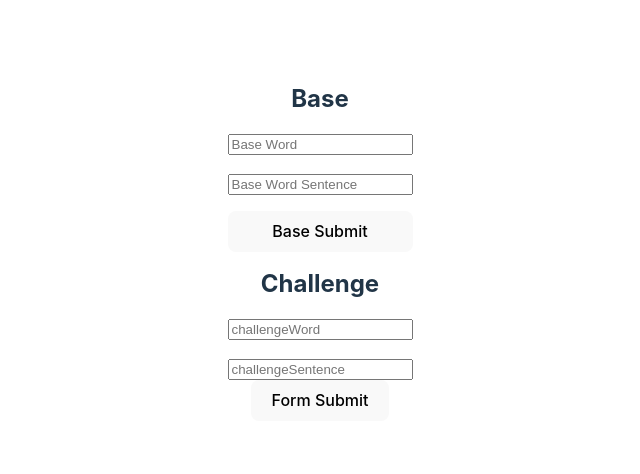
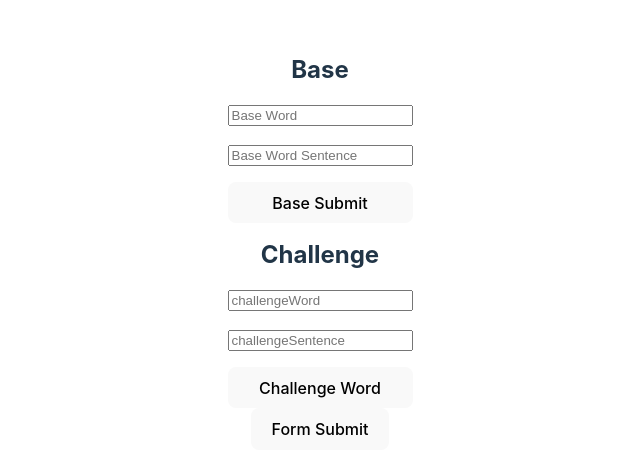
Before and after one commit to InstincDev/spellwell-frontend, a React (Vite) app: page /test in a window 1280 px wide. Shown: the part 156-630 px from the top of the page, without its empty margins (320-960 px from the left). Built offline with nearby package versions, Linux system fonts and the light colour scheme.

Commit message:
validate challenge words and sentences, add individual words and sentences to the base and challange object list

```diff
--- a/src/components/organisms/CreateTestForm/CreateTestForm.jsx
+++ b/src/components/organisms/CreateTestForm/CreateTestForm.jsx
@@ -13,15 +13,24 @@ export function CreateTestForm() {
     Data structure for Base & Challenge
     [{word: "", sentence: ""}]
     */
+
     const [baseWordLists, setBaseWordLists] = useState([]);
     const [challengeWordLists, setChallengeWordLists] = useState([]);
+
+    function addBaseWord(baseWordObj) {
+        setBaseWordLists([...baseWordLists, baseWordObj]);
+    }
+
+    function addChallengeWord(challengeWordObj) {
+        setChallengeWordLists([...challengeWordLists, challengeWordObj]);
+    }
 
     return (
         <form onSubmit={handleSubmit}>
             <h2>Base</h2>
-            <BaseWordsInput />
+            <BaseWordsInput addBaseWord={addBaseWord} />
             <h2>Challenge</h2>
-            <ChallengeWordsInput />
+            <ChallengeWordsInput addChallengeWord={addChallengeWord} />
 
             <button type="submit">Form Submit</button>
         </form>
@@ -31,7 +40,7 @@ export function CreateTestForm() {
 /* TODO:
     validation
 */
-function BaseWordsInput() {
+function BaseWordsInput({ addBaseWord }) {
     const [word, setWord] = useState("");
     const [sentence, setSentence] = useState("");
     const [submittedWordInputError, setSubmittedWordInputError] =
@@ -50,20 +59,30 @@ function BaseWordsInput() {
 
         {
             word.split("").forEach((e) => {
-                console.log(e);
                 if (Number.isInteger(parseInt(e)))
                     setSubmittedWordInputError("Cannot Contain Numbers");
             });
 
             sentence.split("").forEach((e) => {
-                console.log(e);
                 if (Number.isInteger(parseInt(e)))
                     setSubmittedSentenceInputError("Cannot Contain Numbers");
             });
         }
+        if (
+            submittedWordInputError !== null ||
+            submittedSentenceInputError !== null
+        )return;
 
-        // const cleanSentence = sentence.trim()
-        // const cleanWord = word.split("").filter(e => e !== ' ').join("").toLowerCase()
+        const cleanSentence = sentence.trim();
+        const cleanWord = word
+            .split("")
+            .filter((e) => e !== " ")
+            .join("")
+            .toLowerCase();
+
+        addBaseWord({ word: cleanWord, sentence: cleanSentence });
+        setWord("");
+        setSentence("");
     };
 
     const handleWordOnChange = (e) => {
@@ -113,26 +132,91 @@ function BaseWordsInput() {
     );
 }
 
-/*
-    TODO:
-        validation
 
-*/
-
-function ChallengeWordsInput() {
+function ChallengeWordsInput({ addChallengeWord }) {
     const [challengeWord, setChallengeWord] = useState("");
     const [challengeSentence, setChallengeSentence] = useState("");
+    const [
+        submittedChallengeWordInputError,
+        setSubmittedChallengeWordInputError,
+    ] = useState(null);
+    const [
+        submittedChallengeSentenceInputError,
+        setSubmittedChallengeSentenceInputError,
+    ] = useState(null);
+
+    const handleChallengeWordOnSubmit = () => {
+        if (challengeWord === "" || challengeSentence === "") {
+            challengeWord === "" &&
+                setSubmittedChallengeWordInputError("Empty Word");
+            challengeSentence === "" &&
+                setSubmittedChallengeSentenceInputError("Empty Sentence");
+            return;
+        }
+
+        let splitChallengeWord = challengeWord.split("");
+        let splitChallengeSentence = challengeSentence.split("");
+
+        {
+            for (let i = 0; i < splitChallengeWord.length; i++) {
+                console.log(splitChallengeWord[i]);
+                console.log(Number.isInteger(parseInt(splitChallengeWord[i])));
+                if (Number.isInteger(parseInt(splitChallengeWord[i]))) {
+                    setSubmittedChallengeWordInputError(
+                        "Cannot Contain Numbers"
+                    );
+                    break;
+                }
+            }
+            for (let i = 0; i < splitChallengeSentence.length; i++) {
+                if (Number.isInteger(parseInt(splitChallengeSentence[i]))) {
+                    console.log(splitChallengeSentence[i]);
+                    setSubmittedChallengeSentenceInputError(
+                        "Cannot Contain Numbers"
+                    );
+                    break;
+                }
+            }
+
+            if (
+                submittedChallengeWordInputError !== null ||
+                submittedChallengeSentenceInputError !== null
+            )
+                return;
+        }
+
+        splitChallengeWord = splitChallengeWord
+            .filter((e) => e != " ")
+            .join("")
+            .toLowerCase();
+
+        splitChallengeSentence = splitChallengeSentence.join("").trim();
+
+        addChallengeWord({
+            challengeWord: splitChallengeWord,
+            challengeSentence: splitChallengeSentence,
+        });
+        setChallengeWord("");
+        setChallengeSentence("");
+    };
+
     const handleChallengeWordOnChange = (e) => {
         const value = e.target.value;
+        setSubmittedChallengeWordInputError(null);
         setChallengeWord(value);
     };
     const handleChallengeSentenceOnChange = (e) => {
         const value = e.target.value;
+        setSubmittedChallengeSentenceInputError(null);
         setChallengeSentence(value);
     };
+
     return (
         <div style={{ display: "flex", flexDirection: "column", gap: "1rem" }}>
             <label htmlFor="challengeWord">
+                {submittedChallengeWordInputError && (
+                    <InputToolTip message={submittedChallengeWordInputError} />
+                )}
                 <input
                     type="text"
                     name="challengeWord"
@@ -143,6 +227,11 @@ function ChallengeWordsInput() {
                 />
             </label>
             <label htmlFor="challengeSentence">
+                {submittedChallengeSentenceInputError && (
+                    <InputToolTip
+                        message={submittedChallengeSentenceInputError}
+                    />
+                )}
                 <input
                     type="text"
                     name="challengeSentence"
@@ -152,6 +241,10 @@ function ChallengeWordsInput() {
                     onChange={handleChallengeSentenceOnChange}
                 />
             </label>
+            <button type="button" onClick={handleChallengeWordOnSubmit}>
+                {" "}
+                Challenge Word
+            </button>
         </div>
     );
 }
```
